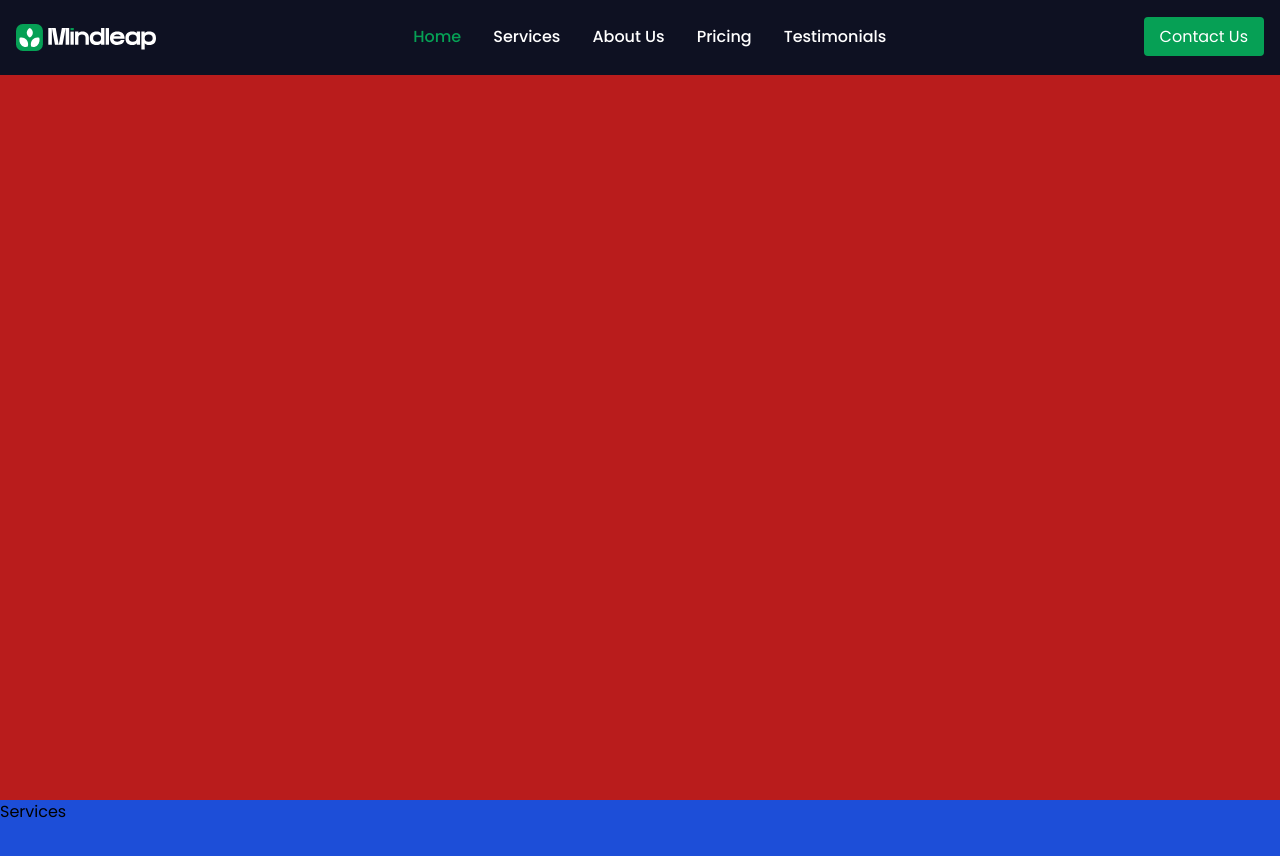
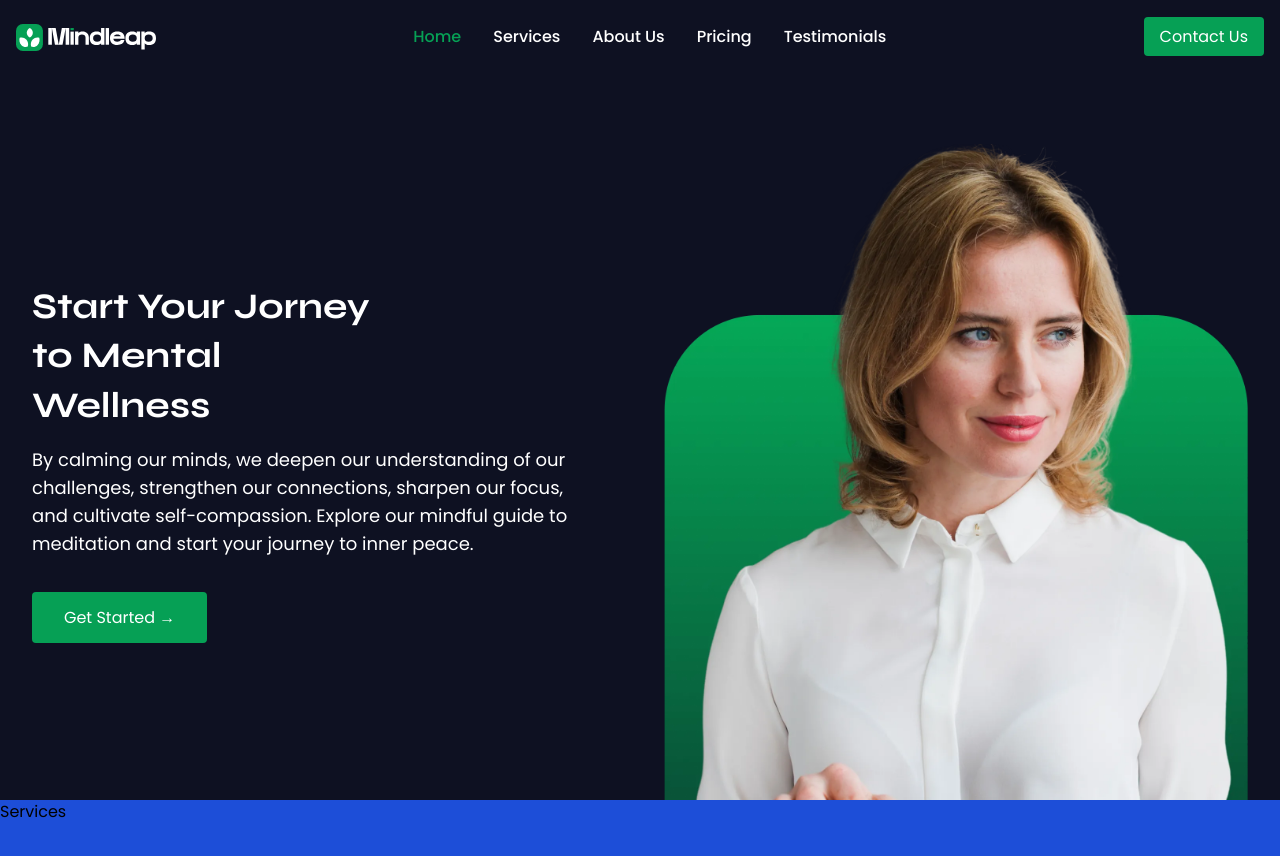
Before and after one commit to AaronJai/mind-motion, a Next.js app: page / in a window 1280 px wide. Shown: the top 856 px of the page. Built offline with nearby package versions, Linux system fonts and the light colour scheme.

Commit message:
feat: implement hero section

```diff
--- a/components/Hero.tsx
+++ b/components/Hero.tsx
@@ -1,8 +1,40 @@
+import Image from 'next/image'
 import React from 'react'
+import { Button } from './ui/button'
+import Link from 'next/link'
+import { FaCircleArrowRight } from "react-icons/fa6";
 
 const Hero = () => {
     return (
-        <div id='home' className='h-screen bg-red-700'>Hero</div>
+        <section id='home' className='bg-heroBg text-white flex items-center pt-28 md:h-screen'>
+            <div className='container mx-auto flex flex-col md:flex-row items-center justify-between p-8 overflow-y-hidden gap-12 h-full'>
+                {/* left side */}
+                <div className='md:w-1/2'>
+                    <h1 className='text-4xl font-secondary font-bold mb-4 md:w-3/5 leading-snug'>Start Your Jorney to Mental Wellness</h1>
+                    <p className='text-lg mb-12 md:pr-8'>By calming our minds, we deepen our understanding of our challenges, strengthen our connections, sharpen our focus, and cultivate self-compassion. Explore our mindful guide to meditation and start your journey to inner peace.</p>
+
+                    <button>
+
+                        <Link href="#contact" className='text-white bg-primary hover:bg-primary/90 px-8 py-3.5 rounded cursor-pointer'>
+                            Get Started →
+                        </Link>
+                    </button>
+                </div>
+
+
+                {/* right side */}
+                <div className='md:w-1/2 h-full'>
+                    <Image
+                        src='/assets/hero.webp'
+                        alt='hero'
+                        width={500}
+                        height={500}
+                        className='w-full object-cover'
+                    />
+                </div>
+
+            </div>
+        </section>
     )
 }
 
```
